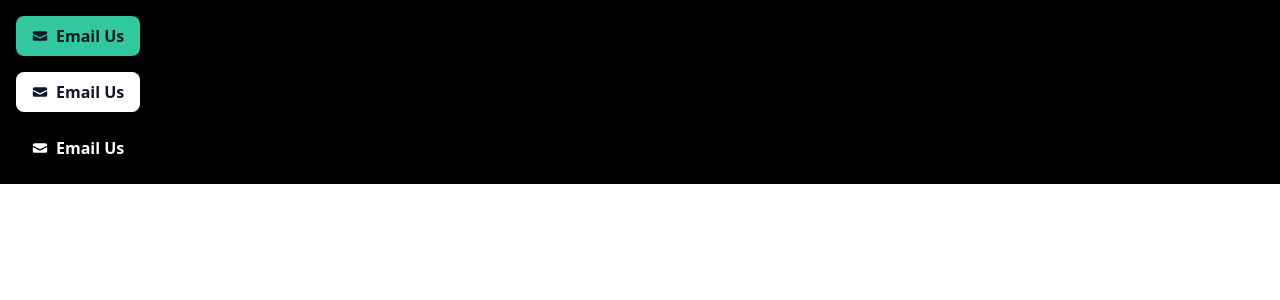
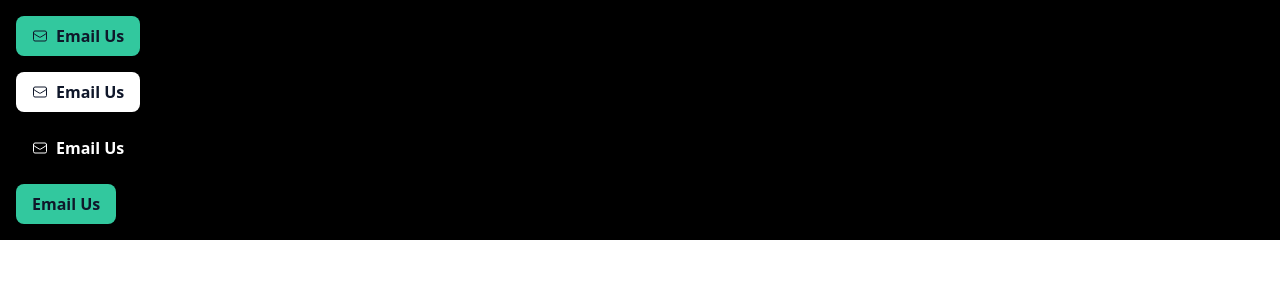
Before and after one commit to JumboCode/jumbocode.org-2024, a Next.js app: page / in a window 1280 px wide. Shown: the top 300 px of the page. Built offline with nearby package versions, Linux system fonts and the light colour scheme.

Commit message:
Use outline icon

```diff
--- a/app/page.tsx
+++ b/app/page.tsx
@@ -1,5 +1,5 @@
 import Button from "@/app/components/button";
-import { EnvelopeIcon } from "@heroicons/react/20/solid";
+import { EnvelopeIcon } from "@heroicons/react/24/outline";
 
 export default function Home() {
   return (
@@ -24,6 +24,8 @@ export default function Home() {
         variant="ghost"
         icon={EnvelopeIcon}
       />
+
+      <Button text="Email Us" route="/testing" variant="primary" />
     </div>
   );
 }
```
